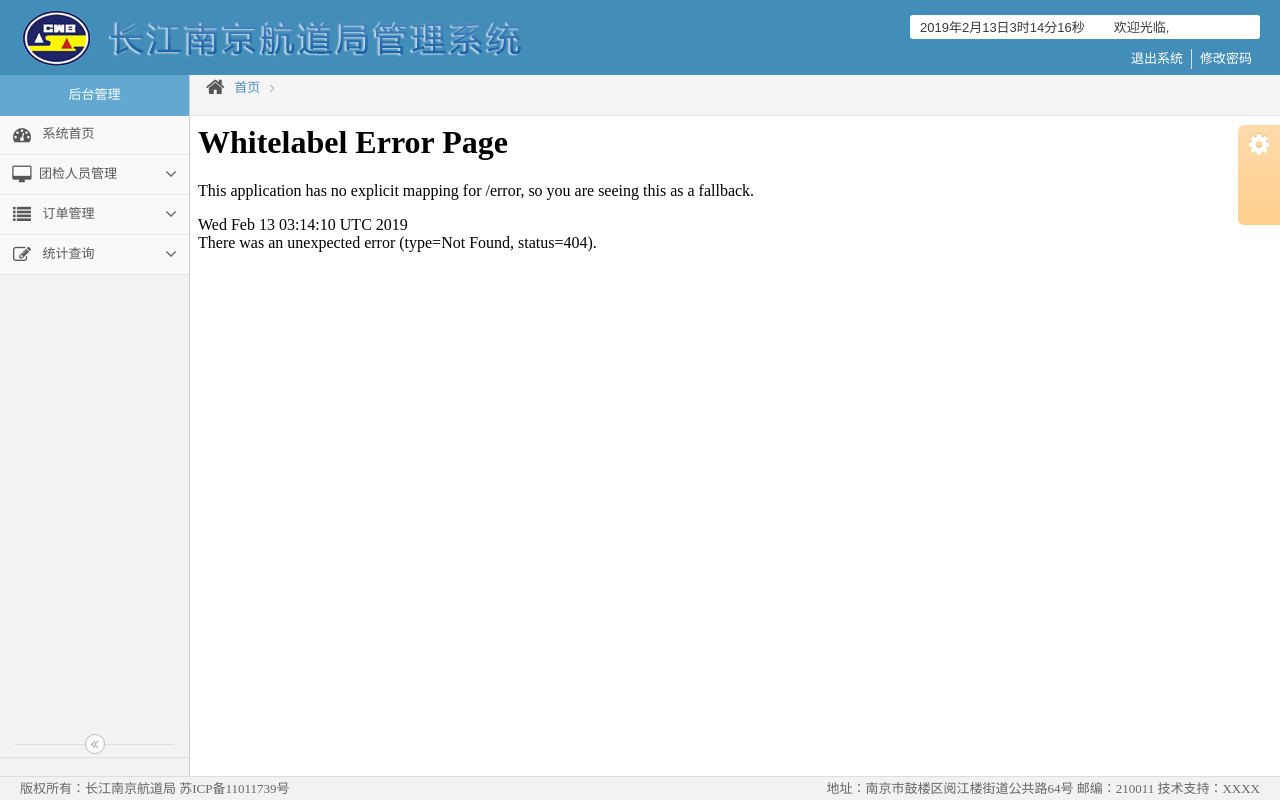
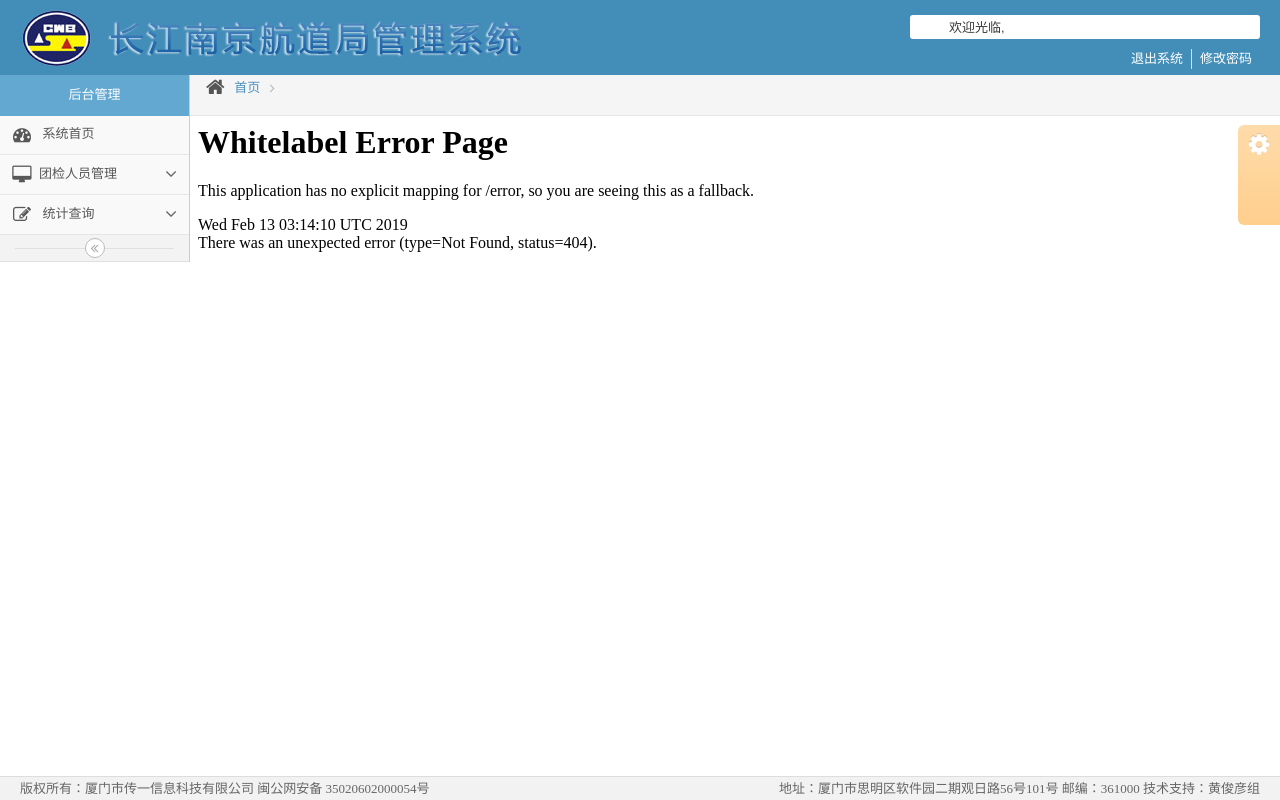
Before and after one commit to Junisyoan/sourcecode, a Java web app: template WebContent/WEB-INF/medical_workstation/index.jsp in a window 1280 px wide. Run offline with Spring Boot 4, a stand-in JSP engine, Linux system fonts and the light colour scheme; the template is opened without the code that fills it, so the values that code supplies are empty; the project's own start-up code is not run, and a stand-in starts its controllers and pages; some libraries are stand-ins or nearby versions.

Commit message:
Update index.jsp

```diff
--- a/WebContent/WEB-INF/medical_workstation/index.jsp
+++ b/WebContent/WEB-INF/medical_workstation/index.jsp
@@ -96,78 +96,32 @@
 							class="arrow icon-angle-down"></b></a>
 						<ul class="submenu">
 							<li class="home"><a href="javascript:void(0)"
-								name="<%=path %>nurse/queryCheckFile.handle?pageNum=1" title="待审核文件"
-								class="iframeurl"><i class="icon-double-angle-right"></i>待审核文件</a></li>
+								name="<%=path %>nurse/queryCheckFile.handle?pageNum=1"
+								title="待审核文件" class="iframeurl"><i
+									class="icon-double-angle-right"></i>待审核文件</a></li>
 							<li class="home"><a href="javascript:void(0)"
-								name="<%=path %>nurse/getFileList.handle" title="团检表列表" class="iframeurl"><i
-									class="icon-double-angle-right"></i>团检文件列表</a></li>
+								name="<%=path %>nurse/getFileList.handle" title="团检表列表"
+								class="iframeurl"><i class="icon-double-angle-right"></i>团检文件列表</a></li>
 							<li class="home"><a href="javascript:void(0)"
-								name="<%=path %>nurse/getBillerNoPay.handle" title="未结算账单" class="iframeurl"><i
-									class="icon-double-angle-right"></i>未结算账单</a></li>
+								name="<%=path %>nurse/getBillerNoPay.handle" title="未结算账单"
+								class="iframeurl"><i class="icon-double-angle-right"></i>未结算账单</a></li>
 							<li class="home"><a href="javascript:void(0)"
-								name="<%=path %>nurse/getNoCreateList.handle" title="未开单列表" class="iframeurl"><i
-									class="icon-double-angle-right"></i>未开单记账表</a></li>
+								name="<%=path %>nurse/getNoCreateList.handle" title="未开单列表"
+								class="iframeurl"><i class="icon-double-angle-right"></i>未开单记账表</a></li>
 							<li class="home"><a href="javascript:void(0)"
-								name="<%=path %>nurse/getCreateList.handle" title="已开单列表" class="iframeurl"><i
-									class="icon-double-angle-right"></i>已开单列表</a></li>
+								name="<%=path %>nurse/getCreateList.handle" title="已开单列表"
+								class="iframeurl"><i class="icon-double-angle-right"></i>已开单列表</a></li>
 							<li class="home"><a href="javascript:void(0)"
-								name="待响应询价.html" title="待响应询价" class="iframeurl"><i
-									class="icon-double-angle-right"></i>（权限）待响应询价</a></li>
-							<li class="home"><a href="javascript:void(0)"
-								name="已响应询价.html" title="已响应询价" class="iframeurl"><i
-									class="icon-double-angle-right"></i>（权限）已响应询价</a></li>
-							<li class="home"><a href="javascript:void(0)"
-								name="<%=path%>patient/showpatient.handle" title="体检报告打印" class="iframeurl"><i
-									class="icon-double-angle-right"></i>体检报告打印</a></li>
-						</ul></li>
-					<li><a href="#" class="dropdown-toggle"><i
-							class="icon-list"></i><span class="menu-text"> 订单管理 </span><b
-							class="arrow icon-angle-down"></b></a>
-						<ul class="submenu">
-							<li class="home"><a href="javascript:void(0)"
-								name="待确认订单.html" title="待确认订单" class="iframeurl"><i
-									class="icon-double-angle-right"></i>待确认订单</a></li>
-							<li class="home"><a href="javascript:void(0)"
-								name="在执行订单.html" title="在执行订单" class="iframeurl"><i
-									class="icon-double-angle-right"></i>在执行订单</a></li>
-							<li class="home"><a href="javascript:void(0)"
-								name="作废订单.html" title="作废订单" class="iframeurl"><i
-									class="icon-double-angle-right"></i>作废订单</a></li>
-							<li class="home"><a href="javascript:void(0)"
-								name="待加油订单.html" title="待加油订单" class="iframeurl"><i
-									class="icon-double-angle-right"></i>（权限）待加油订单</a></li>
-							<li class="home"><a href="javascript:void(0)"
-								name="（船只权限）待加油订单.html" title="(船只权限)待加油订单" class="iframeurl"><i
-									class="icon-double-angle-right"></i>(船只权限)待加油订单</a></li>
-							<li class="home"><a href="javascript:void(0)"
-								name="(船只权限)已完结订单.html" title="(船只权限)已完结订单" class="iframeurl"><i
-									class="icon-double-angle-right"></i>(船只权限)已完结订单</a></li>
-							<li class="home"><a href="javascript:void(0)"
-								name="已加油订单.html" title="已加油订单" class="iframeurl"><i
-									class="icon-double-angle-right"></i>（权限）已加油订单</a></li>
-							<li class="home"><a href="javascript:void(0)"
-								name="已完结订单.html" title="已完结订单" class="iframeurl"><i
-									class="icon-double-angle-right"></i>已完结订单</a></li>
-							<li class="home"><a href="javascript:void(0)"
-								name="异常订单.html" title="异常订单" class="iframeurl"><i
-									class="icon-double-angle-right"></i>异常订单</a></li>
-							<li class="home"><a href="javascript:void(0)"
-								name="异常订单处理.html" title="异常订单处理" class="iframeurl"><i
-									class="icon-double-angle-right"></i>（权限）异常订单处理</a></li>
-							<li class="home"><a href="javascript:void(0)"
-								name="供应商评价.html" title="供应商评价" class="iframeurl"><i
-									class="icon-double-angle-right"></i>供应商评价</a></li>
-							<li class="home"><a href="javascript:void(0)"
-								name="订单评价.html" title="订单评价" class="iframeurl"><i
-									class="icon-double-angle-right"></i>（评价）订单评价</a></li>
+								name="<%=path%>patient/showpatient.handle" title="体检报告打印"
+								class="iframeurl"><i class="icon-double-angle-right"></i>体检报告打印</a></li>
 						</ul></li>
 					<li><a href="#" class="dropdown-toggle"><i
 							class="icon-edit"></i><span class="menu-text"> 统计查询 </span><b
 							class="arrow icon-angle-down"></b></a>
 						<ul class="submenu">
-							<li class="home"><a href="javascript:void(0)" name="<%=path%>patient/findpatientall.handle"
-								title="体检综合查询" class="iframeurl"><i
-									class="icon-double-angle-right"></i>体检综合查询</a></li>
+							<li class="home"><a href="javascript:void(0)"
+								name="<%=path%>patient/findpatientall.handle" title="体检综合查询"
+								class="iframeurl"><i class="icon-double-angle-right"></i>体检综合查询</a></li>
 							<li class="home"><a href="javascript:void(0)"
 								name="<%=path%>patient/findpatient.handle" title="体检人员查询"
 								class="iframeurl"><i class="icon-double-angle-right"></i>体检人员查询
@@ -258,8 +212,8 @@
 	<!--底部样式-->
 
 	<div class="footer_style" id="footerstyle">
-		<p class="lf">版权所有：长江南京航道局 苏ICP备11011739号</p>
-		<p class="rf">地址：南京市鼓楼区阅江楼街道公共路64号 邮编：210011 技术支持：XXXX</p>
+		<p class="lf">版权所有：厦门市传一信息科技有限公司 闽公网安备 35020602000054号</p>
+		<p class="rf">地址：厦门市思明区软件园二期观日路56号101号 邮编：361000 技术支持：黄俊彦组</p>
 	</div>
 	<!--修改密码样式-->
 	<div class="change_Pass_style" id="change_Pass">
@@ -443,7 +397,8 @@
 				btn : [ '是', '否' ]
 			//按钮
 			}, function() {
-				location.href = "<%=path%>login_user.html";
+				location.href = "<%=path%>
+		login_user.html";
 
 			});
 		});
```
